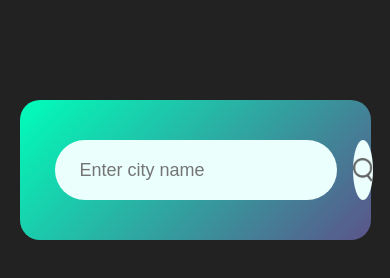
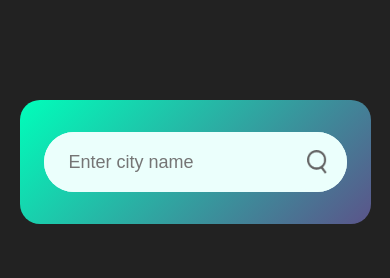
Before and after one commit to Rishuatwork/front-end-practice, a plain HTML site: page weather-app/index.html in a window 390 px wide. Drawn offline with Linux system fonts and the light colour scheme.

Commit message:
Responsiveness updates for mobile breakpoints

```diff
--- a/weather-app/style.css
+++ b/weather-app/style.css
@@ -107,3 +107,29 @@ body {
   margin-top: 10px;
   display: none;
 }
+
+@media (max-width: 480px) {
+
+  .card {
+    padding: 32px 24px;
+  }
+
+  .details {
+    flex-wrap: wrap;
+    gap: 20px;
+    justify-content: center;
+  }
+
+  .search {
+    background: #ebfffc;
+    border-radius: 30px;
+    position: relative;
+  }
+
+  .search button {
+    position: absolute;
+    right: 0;
+    top: 0;
+    bottom: 0;
+  }
+}
```
